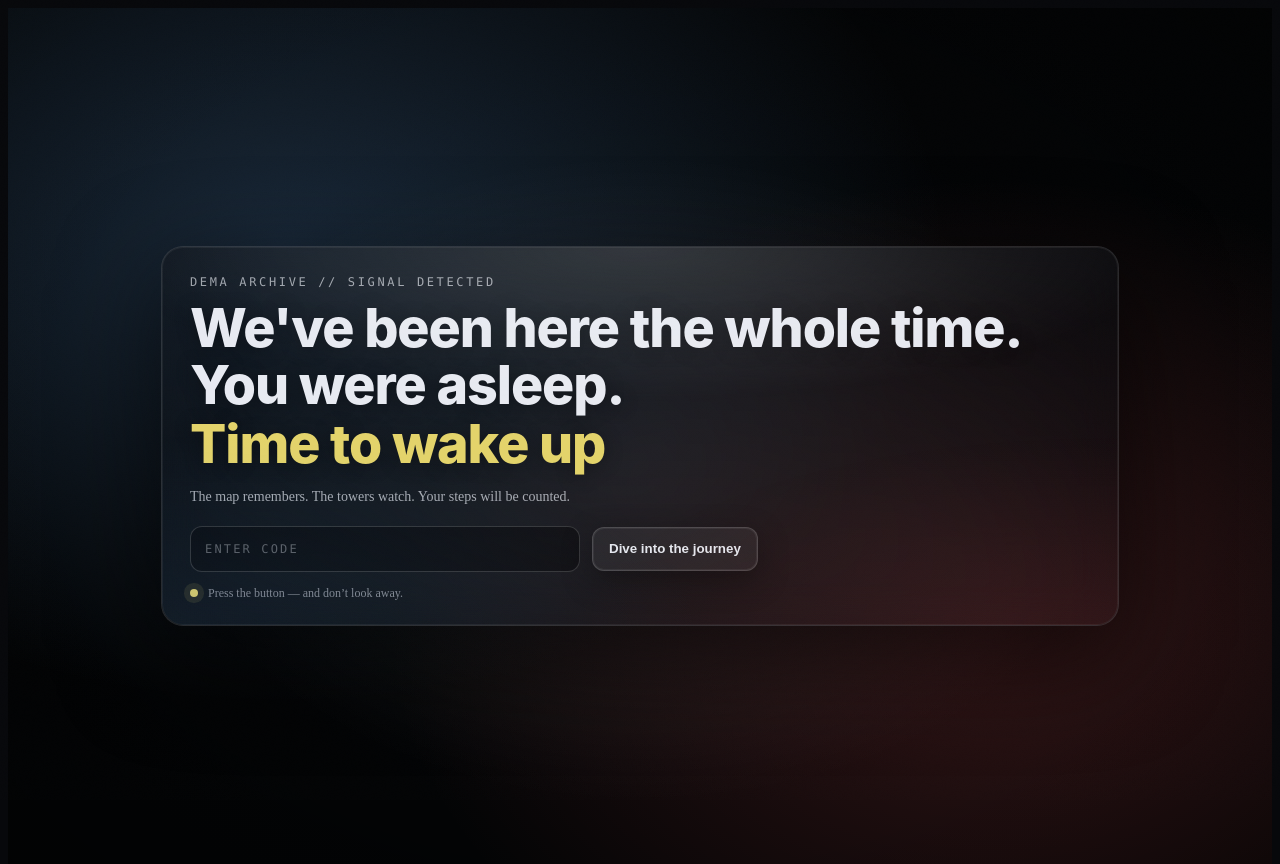
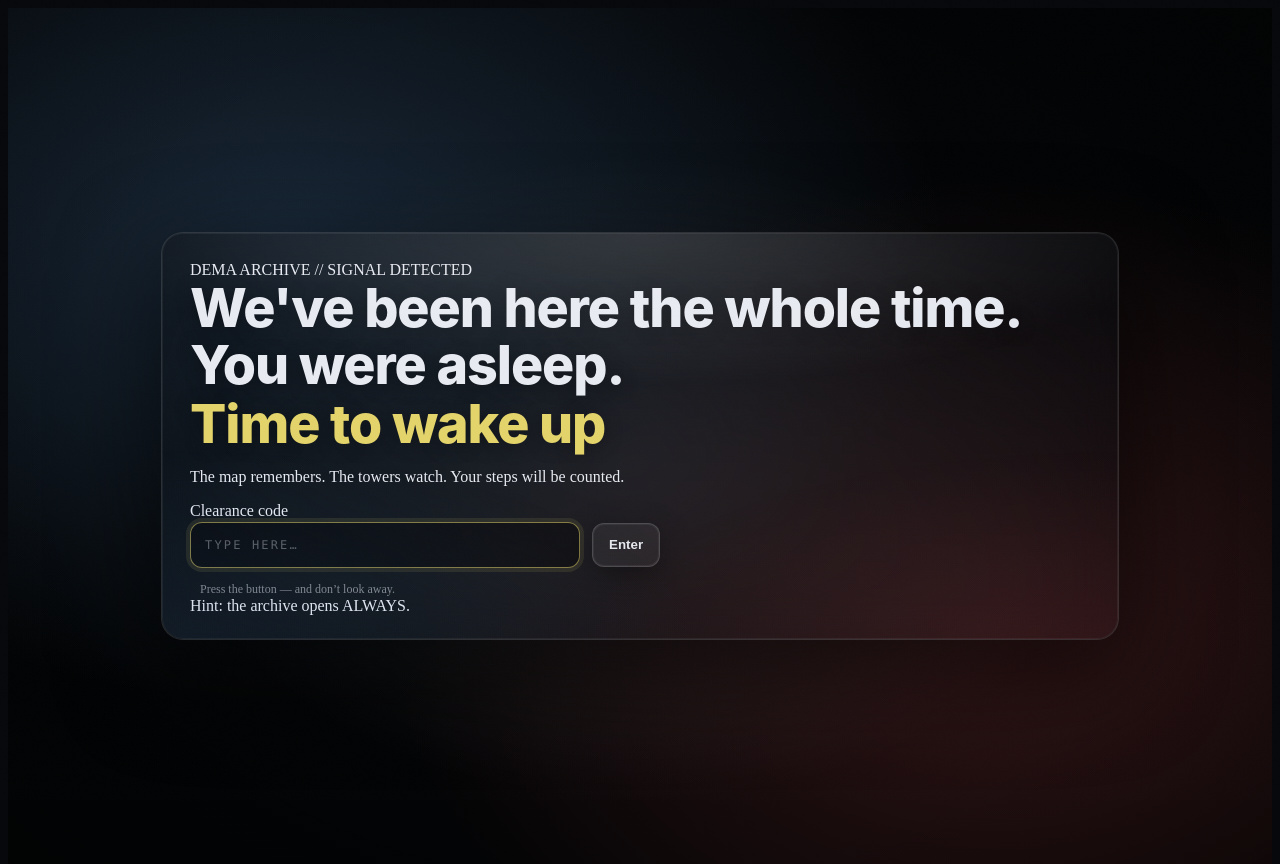
Before and after one commit to 12123google/oneinhalf-site, a React (Vite) app: page / in a window 1280 px wide. Built offline with nearby package versions, Linux system fonts and the light colour scheme.

Commit message:
Update Gate.jsx

```diff
--- a/src/pages/Gate/Gate.jsx
+++ b/src/pages/Gate/Gate.jsx
@@ -1,61 +1,98 @@
-import { useState } from "react";
+import { useEffect, useRef, useState } from "react";
 import { useNavigate } from "react-router-dom";
 import "./Gate.css";
 
-const ACCESS_CODE = "ALWAYS";
+export default function Gate() {
+  const navigate = useNavigate();
 
-export default function Gate() {
-  const nav = useNavigate();
   const [code, setCode] = useState("");
-  const [error, setError] = useState(false);
+  const [error, setError] = useState("");
+  const [shake, setShake] = useState(false);
 
-  const submit = () => {
-    const cleaned = code.trim().toUpperCase();
-    if (cleaned === ACCESS_CODE) {
-      nav("/map");
+  const inputRef = useRef(null);
+
+  useEffect(() => {
+    // автофокус на инпут
+    inputRef.current?.focus();
+  }, []);
+
+  const onSubmit = (e) => {
+    e.preventDefault(); // супер важно, чтобы не было перезагрузки
+
+    const v = code.trim().toUpperCase();
+
+    if (v === "ALWAYS") {
+      setError("");
+      // ничего не сохраняем — каждый раз надо вводить код
+      navigate("/map");
       return;
     }
-    setError(true);
-    setTimeout(() => setError(false), 450);
+
+    // ошибка + тряска
+    setError("ACCESS DENIED");
+    setShake(true);
+    window.setTimeout(() => setShake(false), 450);
   };
 
   return (
     <div className="gateWrap">
-      <div className="gateCard">
-        <div className="gateTopline">DEMA ARCHIVE // SIGNAL DETECTED</div>
+      <div className={`gateCard ${shake ? "is-shaking" : ""}`}>
+        <div className="gateKicker">DEMA ARCHIVE // SIGNAL DETECTED</div>
 
         <h1 className="gateTitle">
-          <span>We&apos;ve been here the whole time.</span>
-          <span>You were asleep.</span>
+          We&apos;ve been here the whole time.
+          <br />
+          You were asleep.
+          <br />
           <span className="gateAccent">Time to wake up</span>
         </h1>
 
-        <p className="gateDesc">
+        <p className="gateLead">
           The map remembers. The towers watch. Your steps will be counted.
         </p>
 
-        <div className={`gateRow ${error ? "shake" : ""}`}>
+        <form className="gateForm" onSubmit={onSubmit}>
+          <label className="gateLabel" htmlFor="code">
+            Clearance code
+          </label>
+
+          <div className="gateRow">
             <input
+              id="code"
+              ref={inputRef}
               className="gateInput"
               value={code}
-            onChange={(e) => setCode(e.target.value)}
-            placeholder="ENTER CODE"
+              onChange={(e) => {
+                setCode(e.target.value);
+                if (error) setError("");
+              }}
+              placeholder="TYPE HERE…"
               autoComplete="off"
               spellCheck={false}
-            onKeyDown={(e) => e.key === "Enter" && submit()}
             />
 
-          <button className="gateBtn" onClick={submit}>
-            Dive into the journey
+            <button className="gateBtn" type="submit">
+              Enter
             </button>
           </div>
 
-        <div className="gateHint">
-          <span className="gateDot" />
-          Press the button — and don’t look away.
+          <div className={`gateHint ${error ? "is-error" : ""}`}>
+            {error ? (
+              <>
+                <span className="dot danger" /> {error}
+              </>
+            ) : (
+              <>
+                <span className="dot" /> Press the button — and don’t look away.
+              </>
+            )}
           </div>
+        </form>
 
-        {error && <div className="gateError">Wrong code.</div>}
+        <div className="gateFoot">
+          Hint: the archive opens{" "}
+          <span className="mono">ALWAYS</span>.
+        </div>
       </div>
     </div>
   );
```
Lines whose indentation alone changed are shown as unchanged.
